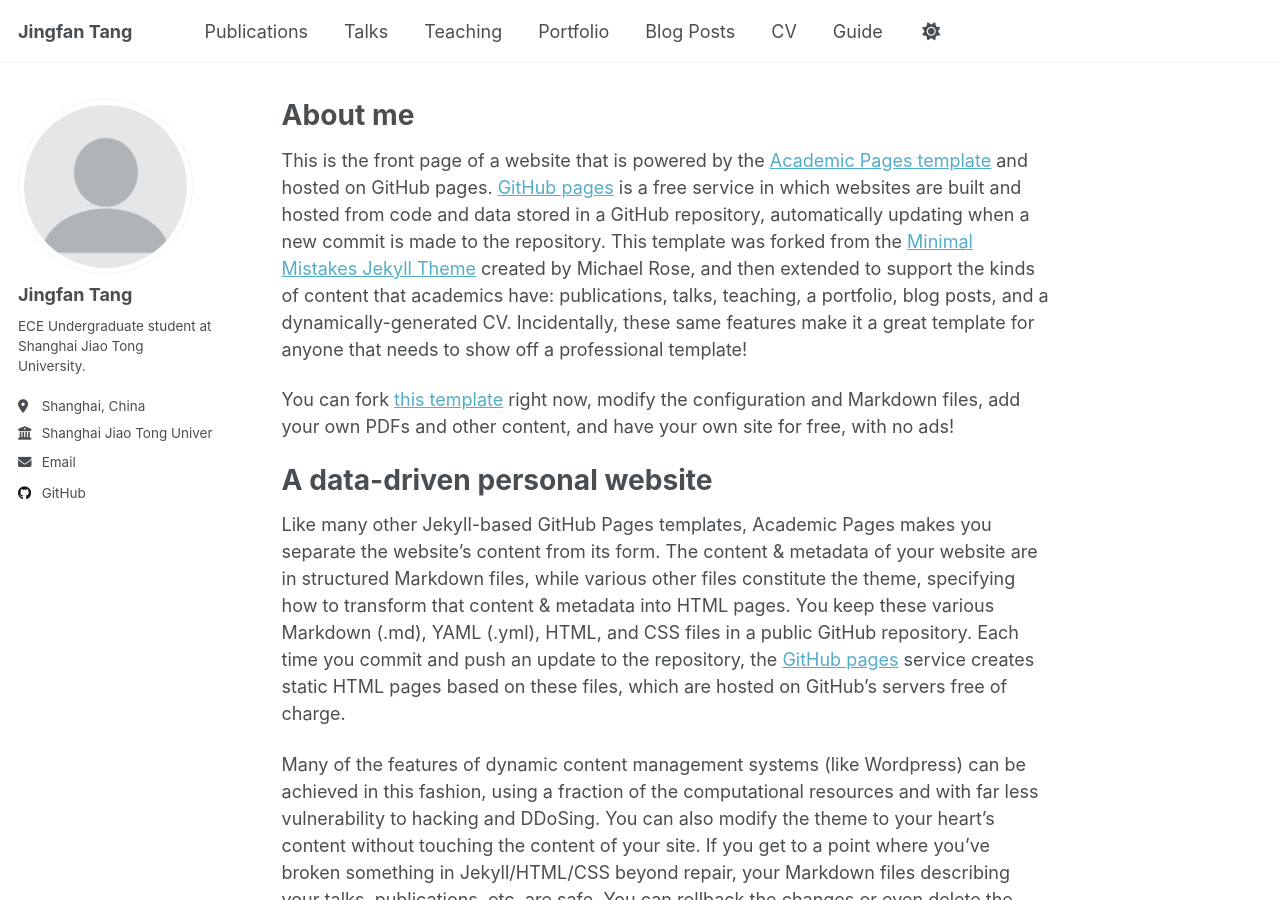
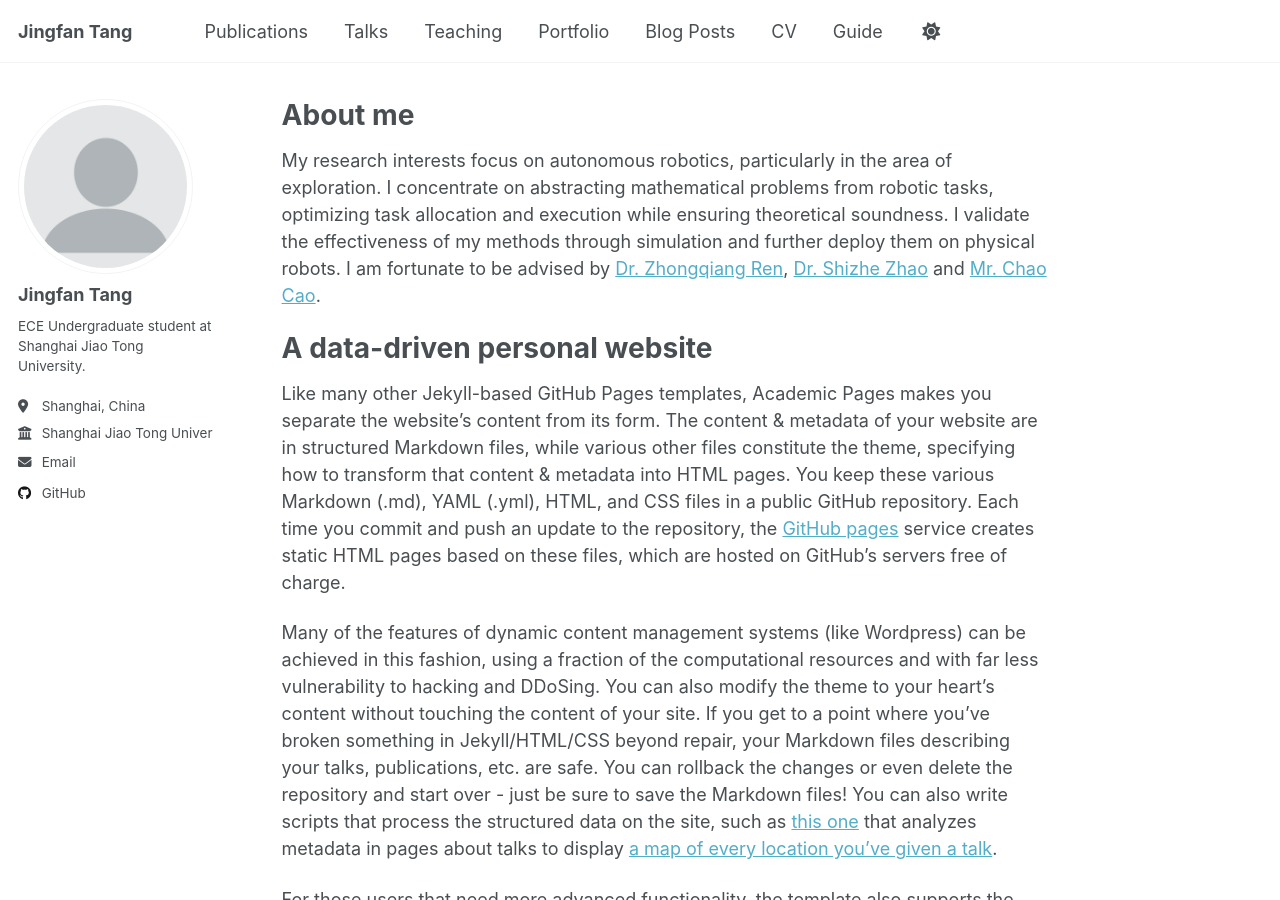
Before and after one commit to tangjingfan/tangjingfan.github.io, a Jekyll site: the page built from _pages/about.md, in a window 1280 px wide and 900 px high. Built offline with Jekyll 4.4.1, drawn with Linux system fonts in a browser that asks for light colours; a script that is not in the unit is left out.

Commit message:
feat: update About me

```diff
--- a/_pages/about.md
+++ b/_pages/about.md
@@ -10,9 +10,7 @@
 About me
 =====
 
-This is the front page of a website that is powered by the [Academic Pages template](https://github.com/academicpages/academicpages.github.io) and hosted on GitHub pages. [GitHub pages](https://pages.github.com) is a free service in which websites are built and hosted from code and data stored in a GitHub repository, automatically updating when a new commit is made to the repository. This template was forked from the [Minimal Mistakes Jekyll Theme](https://mmistakes.github.io/minimal-mistakes/) created by Michael Rose, and then extended to support the kinds of content that academics have: publications, talks, teaching, a portfolio, blog posts, and a dynamically-generated CV. Incidentally, these same features make it a great template for anyone that needs to show off a professional template!
-
- You can fork [this template](https://github.com/academicpages/academicpages.github.io) right now, modify the configuration and Markdown files, add your own PDFs and other content, and have your own site for free, with no ads!
+My research interests focus on autonomous robotics, particularly in the area of exploration. I concentrate on abstracting mathematical problems from robotic tasks, optimizing task allocation and execution while ensuring theoretical soundness. I validate the effectiveness of my methods through simulation and further deploy them on physical robots. I am fortunate to be advised by [Dr. Zhongqiang Ren](https://rap-lab.github.io/team/zren/), [Dr. Shizhe Zhao](https://eggeek.github.io/) and [Mr. Chao Cao](https://caochao.me/).
 
 A data-driven personal website
 ======
```
